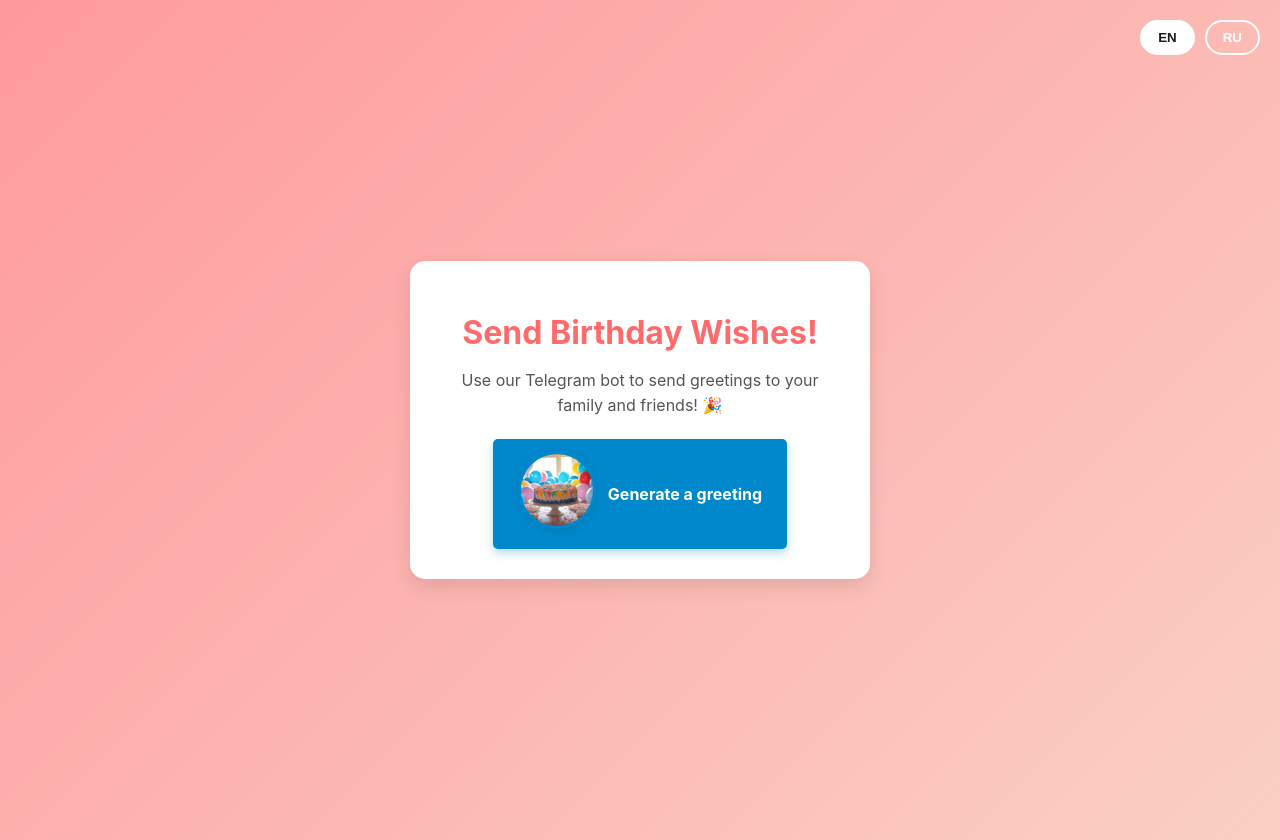
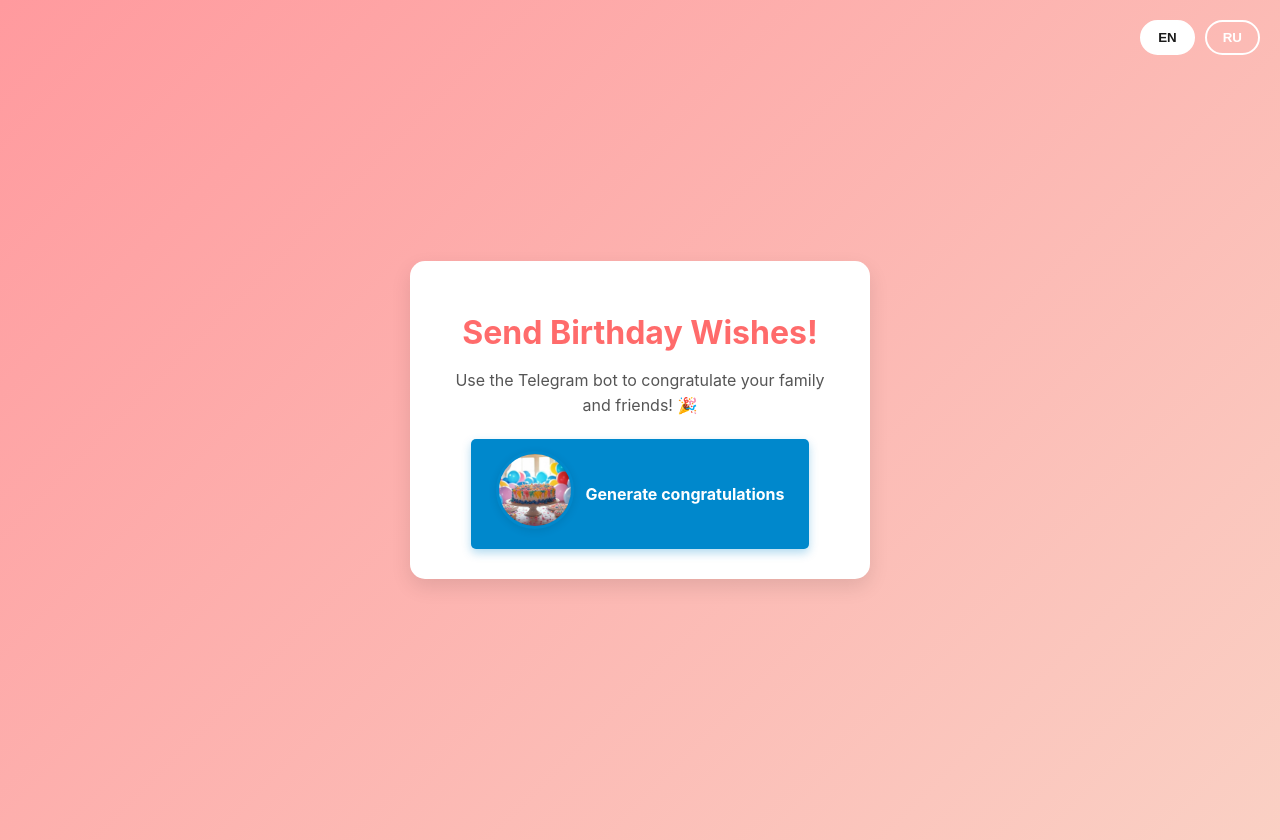
Before and after one commit to dimonss/birthdayReactApp, a React (Create React App) app: page / in a window 1280 px wide. Built offline with nearby package versions, Linux system fonts and the light colour scheme.

Commit message:
гзвфеу ыекштпы

```diff
--- a/src/translations.js
+++ b/src/translations.js
@@ -1,13 +1,13 @@
 export const translations = {
     en: {
         title: "Send Birthday Wishes!",
-        message: "Use our Telegram bot to send greetings to your family and friends! 🎉",
-        sendGreeting: "Generate a greeting"
+        message: "Use the Telegram bot to congratulate your family and friends! 🎉",
+        sendGreeting: "Generate congratulations"
     },
     ru: {
         title: "Поздравь с Днем Рождения!",
-        message: "Использую Телеграм бота для поздравления родных и близких! 🎉",
-        sendGreeting: "Сгенерироваь поздравление"
+        message: "Используйте Телеграм бота для поздравления родных и близких! 🎉",
+        sendGreeting: "Сгенерировать поздравление"
     }
 };
 
```
